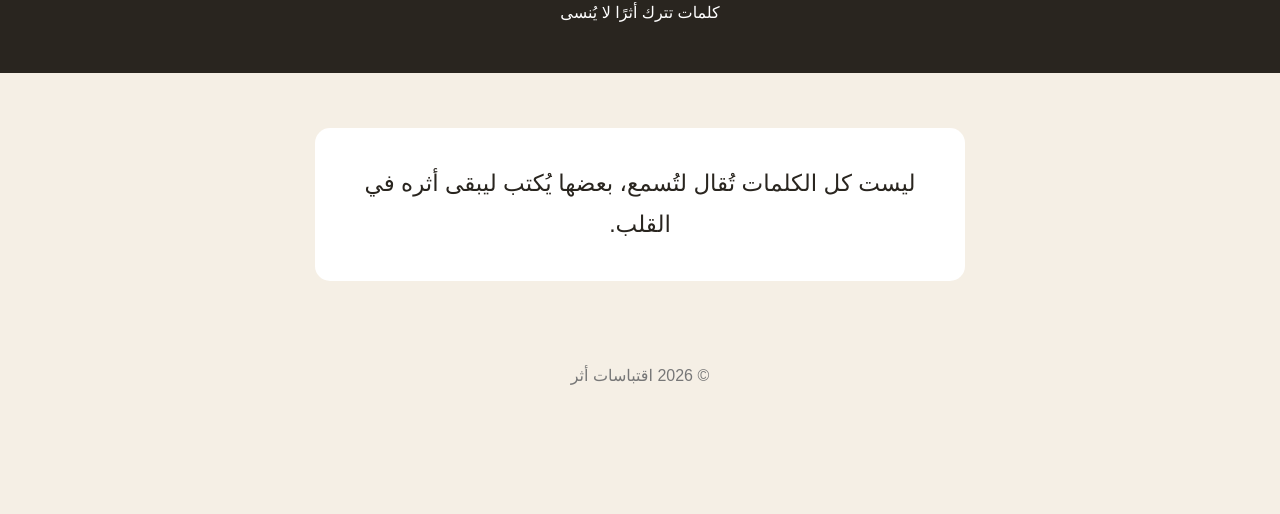
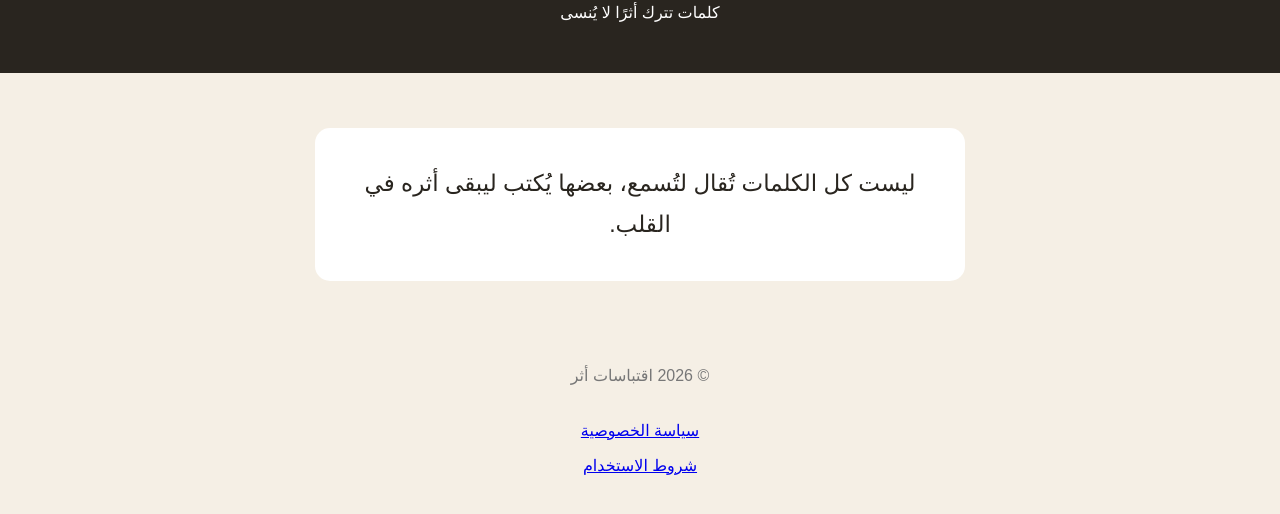
Before and after one commit to mb4568572-glitch/athar-quotes, a plain HTML site: page index.html in a window 1280 px wide. Shown: the part 86-600 px from the top of the page. Drawn offline with Linux system fonts and the light colour scheme.

Commit message:
Update index.html

```diff
--- a/index.html
+++ b/index.html
@@ -51,5 +51,8 @@ footer {
 <footer>
   © 2026 اقتباسات أثر
 </footer>
+  <p><a href="privacy.html">سياسة الخصوصية</a></p>
+  <p><a href="terms.html">شروط الاستخدام</a></p>
+</footer>
 </body>
 </html>
```
